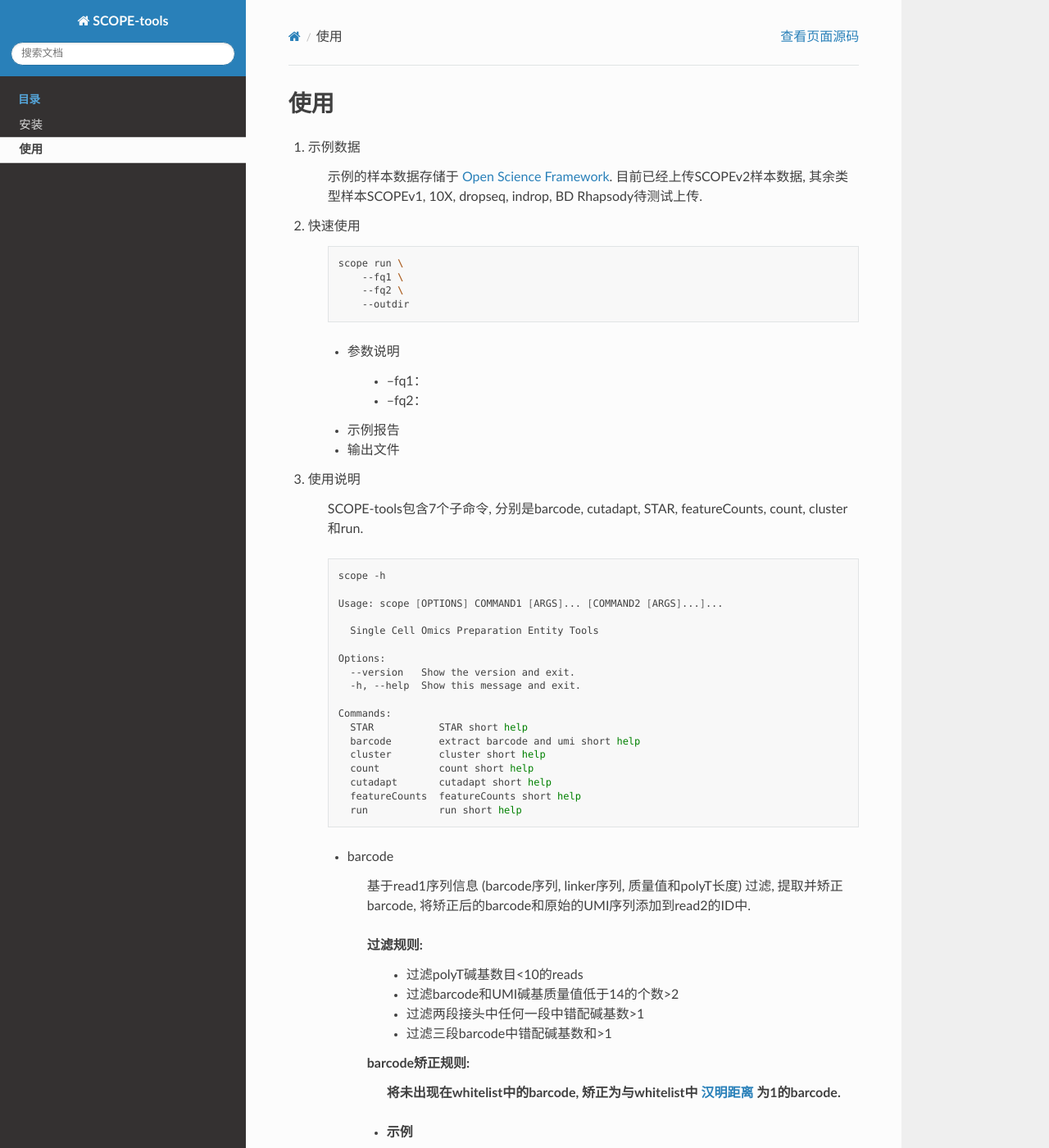
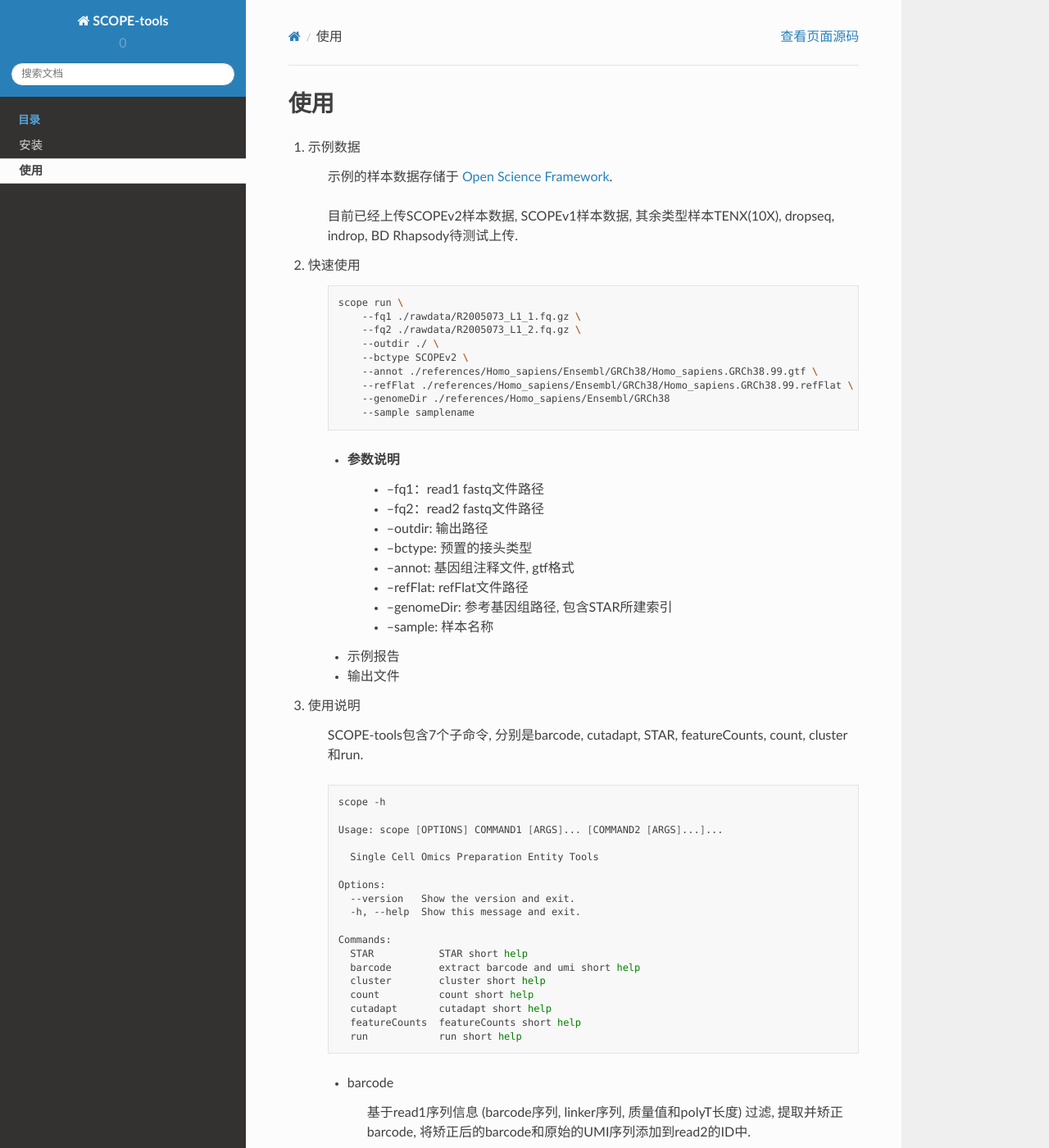
Before and after one commit to SingleronBio/SCOPE-tools, a Sphinx documentation site: the page built from docs/usage.rst, in a window 1280 px wide and 1400 px high. Shown: the whole window at 82% size. Built offline with Sphinx 7.4.7 and the Read the Docs theme 2.0.0, drawn with Linux system fonts in a browser that asks for light colours; some of the changed text lies outside the part shown.

Commit message:
update scope run doc

```diff
--- a/docs/conf.py
+++ b/docs/conf.py
@@ -10,11 +10,12 @@
 # add these directories to sys.path here. If the directory is relative to the
 # documentation root, use os.path.abspath to make it absolute, like shown here.
 #
-# import os
-# import sys
-# sys.path.insert(0, os.path.abspath('.'))
+from pathlib import Path
+import sys
 
-from ..scopetools import _version
+sys.path.insert(0, str(Path().resolve().parent / 'scopetools'))
+from _version import get_versions
+
 # -- Project information -----------------------------------------------------
 
 project = 'SCOPE-tools'
@@ -22,8 +23,8 @@
 author = '新格元生物科技有限公司'
 
 # The full version, including alpha/beta/rc tags
-version = _version
-release = _version
+version = get_versions()['version'].split('+')[0]
+release = get_versions()['version'].split('+')[0]
 
 # -- General configuration ---------------------------------------------------
 
--- a/docs/usage.rst
+++ b/docs/usage.rst
@@ -8,24 +8,35 @@
 #. 示例数据
 
 
-    示例的样本数据存储于 `Open Science Framework`_. 目前已经上传SCOPEv2样本数据, 其余类型样本SCOPEv1, 10X, dropseq, indrop, BD Rhapsody待测试上传.
+    示例的样本数据存储于 `Open Science Framework`_.
 
-    .. _Open Science Framework: https://osf.io/792wz/?view_only=f0345853d9b141708be8a533d09ea93c
+    目前已经上传SCOPEv2样本数据, SCOPEv1样本数据, 其余类型样本TENX(10X), dropseq, indrop, BD Rhapsody待测试上传.
+
+    .. _Open Science Framework: https://osf.io/sb68z/?view_only=e63b4d53cb9447a7bd6df360eee34934
 
 #. 快速使用
 
     .. code-block:: bash
 
         scope run \
-            --fq1 \
-            --fq2 \
-            --outdir
-
+            --fq1 ./rawdata/R2005073_L1_1.fq.gz \
+            --fq2 ./rawdata/R2005073_L1_2.fq.gz \
+            --outdir ./ \
+            --bctype SCOPEv2 \
+            --annot ./references/Homo_sapiens/Ensembl/GRCh38/Homo_sapiens.GRCh38.99.gtf \
+            --refFlat ./references/Homo_sapiens/Ensembl/GRCh38/Homo_sapiens.GRCh38.99.refFlat \
+            --genomeDir ./references/Homo_sapiens/Ensembl/GRCh38
+            --sample samplename
 
     * 参数说明
-
-        * --fq1：
-        * --fq2：
+        * --fq1：read1 fastq文件路径
+        * --fq2：read2 fastq文件路径
+        * --outdir: 输出路径
+        * --bctype: 预置的接头类型
+        * --annot: 基因组注释文件, gtf格式
+        * --refFlat: refFlat文件路径
+        * --genomeDir: 参考基因组路径, 包含STAR所建索引
+        * --sample: 样本名称
 
     * 示例报告
 
@@ -77,8 +88,8 @@
                 scope barcode \
                     --fq1 ./rawdata/R2005073_L1_1.fq.gz \
                     --fq2 ./rawdata/R2005073_L1_2.fq.gz \
-                    --sample scopev2 \
-                    --outdir ./scopev2 \
+                    --sample samplename \
+                    --outdir ./ \
                     --bctype SCOPEv2
 
         * 参数说明
@@ -110,9 +121,9 @@
             .. code-block:: bash
 
                 scope cutadapt \
-                    --fq ./scopev2/01.barcode/scopev2_2.fq.gz \
-                    --sample scopev2 \
-                    --outdir ./scopev2 \
+                    --fq ./samplename/01.barcode/samplename_2.fq.gz \
+                    --sample samplename \
+                    --outdir ./ \
                     --adapter p5=AGATCGGAAGAGCACACGTCTGAACTCCAGTCAC polyT=A{18} \
                     --overlap 5
 
@@ -138,9 +149,9 @@
             .. code-block:: bash
 
                 scope STAR \
-                    --fq ./scopev2/02.cutadapt/scopev2_2.fq.gz \
-                    --sample scopev2 \
-                    --outdir ./scopev2 \
+                    --fq ./samplename/02.cutadapt/samplename_2.fq.gz \
+                    --sample samplename \
+                    --outdir ./ \
                     --refFlat ./references/Homo_sapiens/Ensembl/GRCh38/Homo_sapiens.GRCh38.99.refFlat \
                     --genomeDir ./references/Homo_sapiens/Ensembl/GRCh38
 
@@ -163,10 +174,10 @@
             .. code-block:: bash
 
                 scope featureCounts \
-                    --bam ./scopev2/03.STAR/scopev2_Aligned.sortedByCoord.out.bam \
+                    --bam ./samplename/03.STAR/samplename_Aligned.sortedByCoord.out.bam \
                     --annot ./references/Homo_sapiens/Ensembl/GRCh38/Homo_sapiens.GRCh38.99.gtf \
-                    --sample scopev2 \
-                    --outdir ./scopev2
+                    --sample samplename \
+                    --outdir ./
 
         * 参数说明
             * --bam: STAR比对并排序后的bam文件
@@ -195,10 +206,10 @@
             .. code-block:: bash
 
                 scope count \
-                    --bam ./scopev2/04.featureCounts/scopev2_name_sorted.bam \
+                    --bam ./samplename/04.featureCounts/samplename_name_sorted.bam \
                     --cells 3000 \
-                    --sample scopev2 \
-                    --outdir ./scopev2
+                    --sample samplename \
+                    --outdir ./
 
         * 参数说明
             * --bam: featureCounts输出的bam文件
@@ -216,8 +227,27 @@
 
     * run
 
-        描述
+        快速使用SCOPE-tools运行流程, 对数据进行分析.
 
         * 示例
+                .. code-block:: bash
+
+                    scope run \
+                        --fq1 ./rawdata/R2005073_L1_1.fq.gz \
+                        --fq2 ./rawdata/R2005073_L1_2.fq.gz \
+                        --outdir ./ \
+                        --bctype SCOPEv2 \
+                        --annot ./references/Homo_sapiens/Ensembl/GRCh38/Homo_sapiens.GRCh38.99.gtf \
+                        --refFlat ./references/Homo_sapiens/Ensembl/GRCh38/Homo_sapiens.GRCh38.99.refFlat \
+                        --genomeDir ./references/Homo_sapiens/Ensembl/GRCh38
+                        --sample samplename
 
         * 参数说明
+            * --fq1：read1 fastq文件路径
+            * --fq2：read2 fastq文件路径
+            * --outdir: 输出路径
+            * --bctype: 预置的接头类型
+            * --annot: 基因组注释文件, gtf格式
+            * --refFlat: refFlat文件路径
+            * --genomeDir: 参考基因组路径, 包含STAR所建索引
+            * --sample: 样本名称
```
